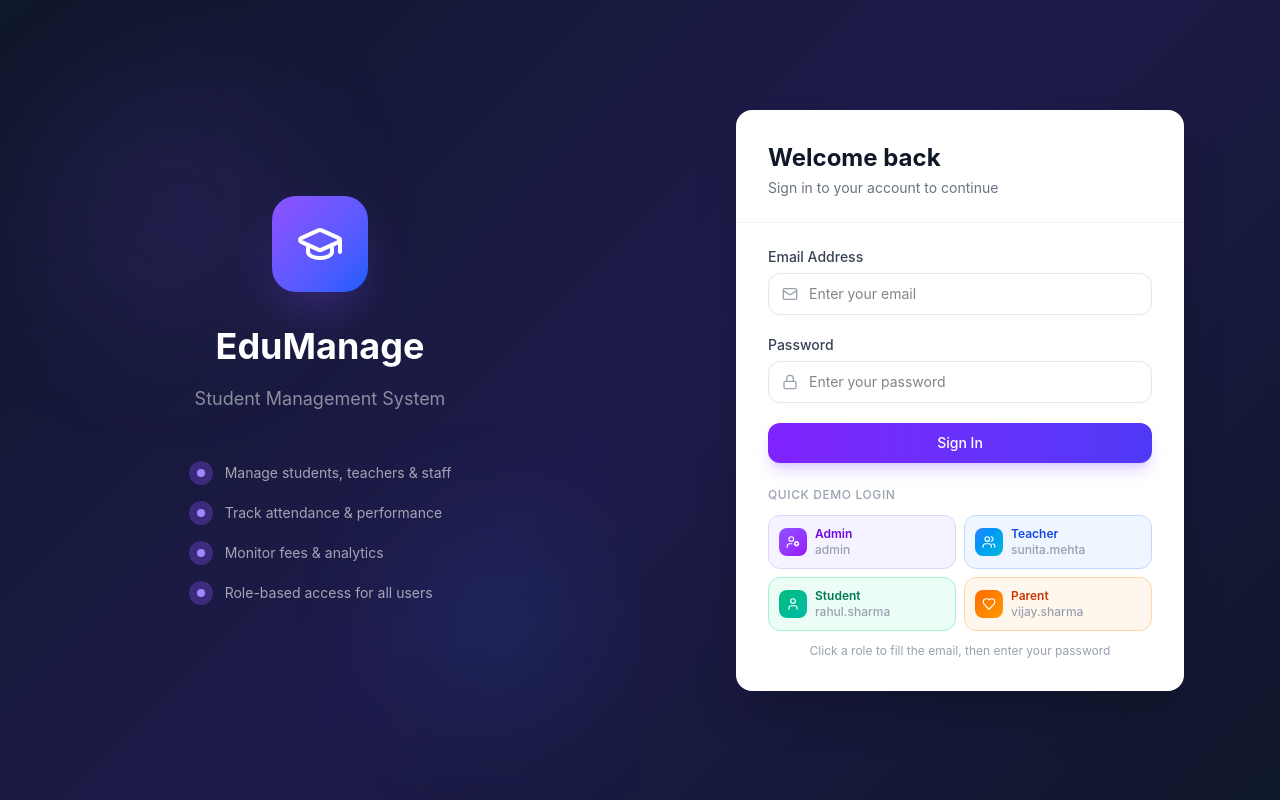
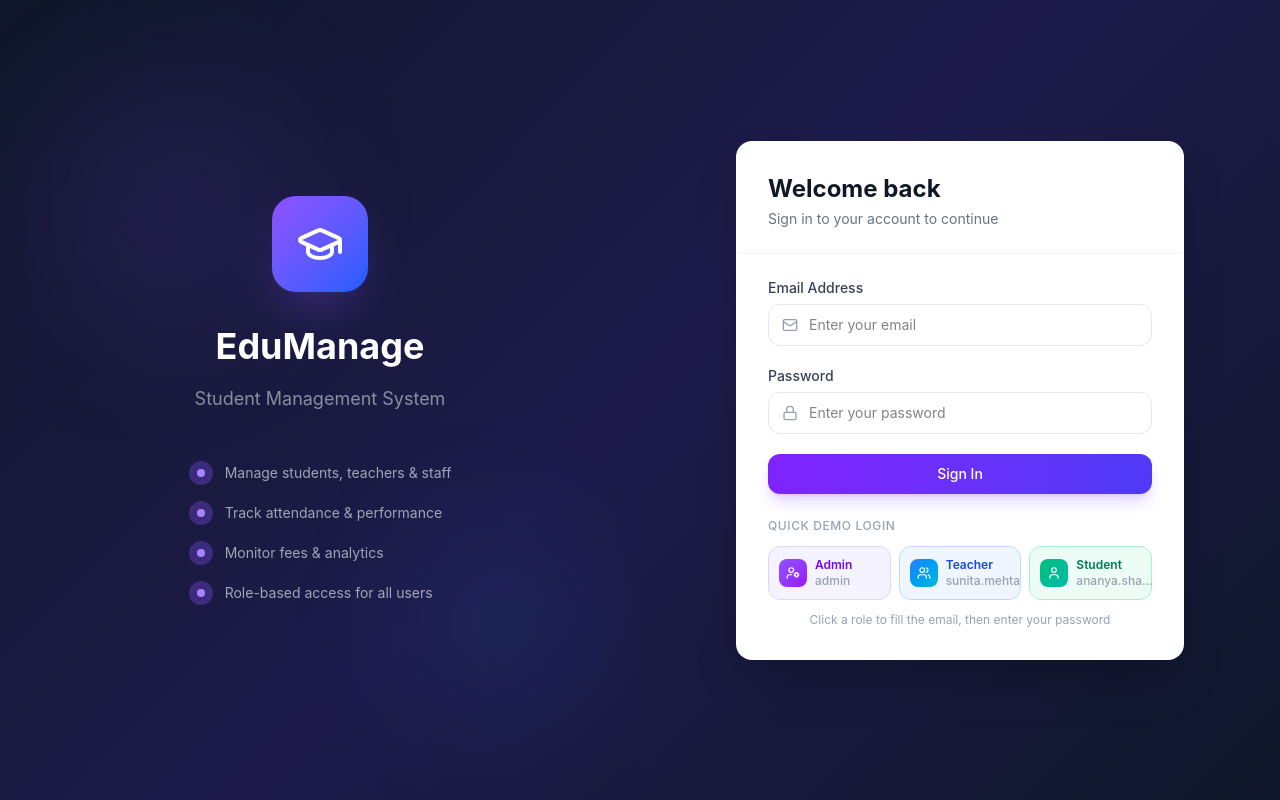
Before and after one commit to Neha80915/edumanage-sms, a React (Vite) app: page / in a window 1280 px wide. Built offline with nearby package versions, Linux system fonts and the light colour scheme.

Commit message:
Remove parent demo, update student login to ananya.sharma

```diff
--- a/src/app/components/Login.tsx
+++ b/src/app/components/Login.tsx
@@ -1,6 +1,6 @@
 import React, { useState } from 'react';
 import { useApp } from '../context/AppContext';
-import { GraduationCap, Mail, Lock, AlertCircle, UserCog, Users, User, Heart } from 'lucide-react';
+import { GraduationCap, Mail, Lock, AlertCircle, UserCog, Users, User } from 'lucide-react';
 
 export function Login() {
   const { login } = useApp();
@@ -26,30 +26,23 @@ export function Login() {
   };
 
   const quickAccounts = [
-    { role: 'Admin', email: 'admin@school.com', icon: UserCog, color: 'from-violet-500 to-purple-600', bg: 'bg-violet-50', border: 'border-violet-200', text: 'text-violet-700', badge: 'bg-violet-100 text-violet-600' },
-    { role: 'Teacher', email: 'sunita.mehta@school.com', icon: Users, color: 'from-blue-500 to-cyan-500', bg: 'bg-blue-50', border: 'border-blue-200', text: 'text-blue-700', badge: 'bg-blue-100 text-blue-600' },
-    { role: 'Student', email: 'rahul.sharma@school.com', icon: User, color: 'from-emerald-500 to-teal-500', bg: 'bg-emerald-50', border: 'border-emerald-200', text: 'text-emerald-700', badge: 'bg-emerald-100 text-emerald-600' },
-    { role: 'Parent', email: 'vijay.sharma@parent.com', icon: Heart, color: 'from-orange-500 to-amber-500', bg: 'bg-orange-50', border: 'border-orange-200', text: 'text-orange-700', badge: 'bg-orange-100 text-orange-600' },
+    { role: 'Admin', email: 'admin@school.com', icon: UserCog, color: 'from-violet-500 to-purple-600', bg: 'bg-violet-50', border: 'border-violet-200', text: 'text-violet-700' },
+    { role: 'Teacher', email: 'sunita.mehta@school.com', icon: Users, color: 'from-blue-500 to-cyan-500', bg: 'bg-blue-50', border: 'border-blue-200', text: 'text-blue-700' },
+    { role: 'Student', email: 'ananya.sharma@school.com', icon: User, color: 'from-emerald-500 to-teal-500', bg: 'bg-emerald-50', border: 'border-emerald-200', text: 'text-emerald-700' },
   ];
 
   return (
     <div className="min-h-screen flex" style={{ background: 'linear-gradient(135deg, #0f172a 0%, #1e1b4b 50%, #0f172a 100%)' }}>
 
-      {/* Left Panel — Branding */}
       <div className="hidden lg:flex flex-col justify-center items-center w-1/2 p-12 relative overflow-hidden">
-        {/* Decorative circles */}
         <div className="absolute top-20 left-10 w-64 h-64 rounded-full bg-violet-500/10 blur-3xl" />
         <div className="absolute bottom-20 right-10 w-48 h-48 rounded-full bg-blue-500/10 blur-3xl" />
-
         <div className="relative z-10 text-center">
           <div className="w-24 h-24 rounded-3xl bg-gradient-to-br from-violet-500 to-blue-600 flex items-center justify-center mx-auto mb-8 shadow-2xl shadow-violet-500/30">
             <GraduationCap className="w-12 h-12 text-white" />
           </div>
-          <h1 className="text-4xl font-bold text-white mb-4 leading-tight">
-            EduManage
-          </h1>
+          <h1 className="text-4xl font-bold text-white mb-4 leading-tight">EduManage</h1>
           <p className="text-white/50 text-lg mb-12">Student Management System</p>
-
           <div className="space-y-4 text-left">
             {['Manage students, teachers & staff', 'Track attendance & performance', 'Monitor fees & analytics', 'Role-based access for all users'].map((feat, i) => (
               <div key={i} className="flex items-center gap-3">
@@ -63,11 +56,8 @@ export function Login() {
         </div>
       </div>
 
-      {/* Right Panel — Form */}
       <div className="flex-1 flex items-center justify-center p-6">
         <div className="w-full max-w-md">
-
-          {/* Mobile logo */}
           <div className="lg:hidden text-center mb-8">
             <div className="w-16 h-16 rounded-2xl bg-gradient-to-br from-violet-500 to-blue-600 flex items-center justify-center mx-auto mb-3">
               <GraduationCap className="w-8 h-8 text-white" />
@@ -76,14 +66,12 @@ export function Login() {
           </div>
 
           <div className="bg-white rounded-2xl shadow-2xl overflow-hidden">
-            {/* Card header */}
             <div className="px-8 pt-8 pb-6 border-b border-gray-100">
               <h2 className="text-2xl font-bold text-gray-900">Welcome back</h2>
               <p className="text-gray-500 text-sm mt-1">Sign in to your account to continue</p>
             </div>
 
             <form onSubmit={handleSubmit} className="px-8 py-6 space-y-5">
-              {/* Email */}
               <div>
                 <label className="block text-sm font-medium text-gray-700 mb-1.5">Email Address</label>
                 <div className="relative">
@@ -98,7 +86,6 @@ export function Login() {
                 </div>
               </div>
 
-              {/* Password */}
               <div>
                 <label className="block text-sm font-medium text-gray-700 mb-1.5">Password</label>
                 <div className="relative">
@@ -113,7 +100,6 @@ export function Login() {
                 </div>
               </div>
 
-              {/* Error */}
               {error && (
                 <div className="bg-red-50 border border-red-100 rounded-xl p-3 flex items-start gap-2">
                   <AlertCircle className="w-4 h-4 text-red-500 flex-shrink-0 mt-0.5" />
@@ -121,7 +107,6 @@ export function Login() {
                 </div>
               )}
 
-              {/* Submit */}
               <button
                 type="submit"
                 disabled={loading}
@@ -131,10 +116,9 @@ export function Login() {
               </button>
             </form>
 
-            {/* Quick Login */}
             <div className="px-8 pb-8">
               <p className="text-xs font-medium text-gray-400 uppercase tracking-wider mb-3">Quick Demo Login</p>
-              <div className="grid grid-cols-2 gap-2">
+              <div className="grid grid-cols-3 gap-2">
                 {quickAccounts.map(acc => {
                   const Icon = acc.icon;
                   return (
@@ -149,7 +133,7 @@ export function Login() {
                       </div>
                       <div>
                         <p className={`text-xs font-semibold ${acc.text}`}>{acc.role}</p>
-                        <p className="text-xs text-gray-400 truncate" style={{ maxWidth: '100px' }}>{acc.email.split('@')[0]}</p>
+                        <p className="text-xs text-gray-400 truncate" style={{ maxWidth: '80px' }}>{acc.email.split('@')[0]}</p>
                       </div>
                     </button>
                   );
```
